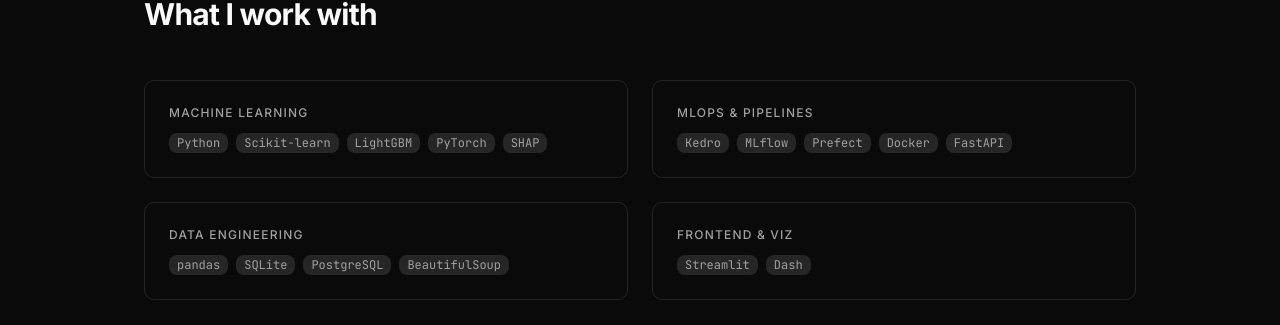
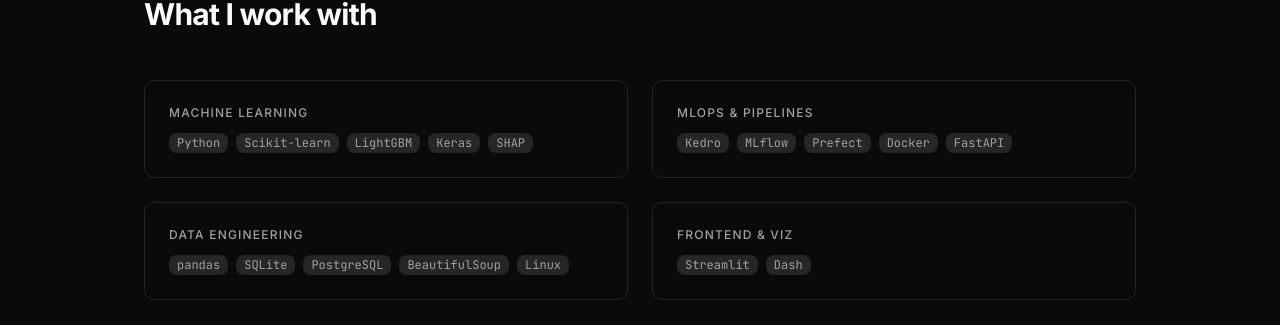
Before and after one commit to HernanRochon664/portfolio, a Next.js app: page / in a window 1280 px wide. Shown: the part 2031-2356 px from the top of the page. Built offline with nearby package versions, Linux system fonts and the light colour scheme.

Commit message:
chore(skills): update skills list (swap PyTorch for Keras, add Linux)

```diff
--- a/src/components/home/Skills.tsx
+++ b/src/components/home/Skills.tsx
@@ -1,7 +1,7 @@
 const skillGroups = [
-  { category: "Machine Learning", skills: ["Python", "Scikit-learn", "LightGBM", "PyTorch", "SHAP"] },
+  { category: "Machine Learning", skills: ["Python", "Scikit-learn", "LightGBM", "Keras", "SHAP"] },
   { category: "MLOps & Pipelines", skills: ["Kedro", "MLflow", "Prefect", "Docker", "FastAPI"] },
-  { category: "Data Engineering", skills: ["pandas", "SQLite", "PostgreSQL", "BeautifulSoup"] },
+  { category: "Data Engineering", skills: ["pandas", "SQLite", "PostgreSQL", "BeautifulSoup", "Linux"] },
   { category: "Frontend & Viz", skills: ["Streamlit", "Dash"] },
 ]
 
```
